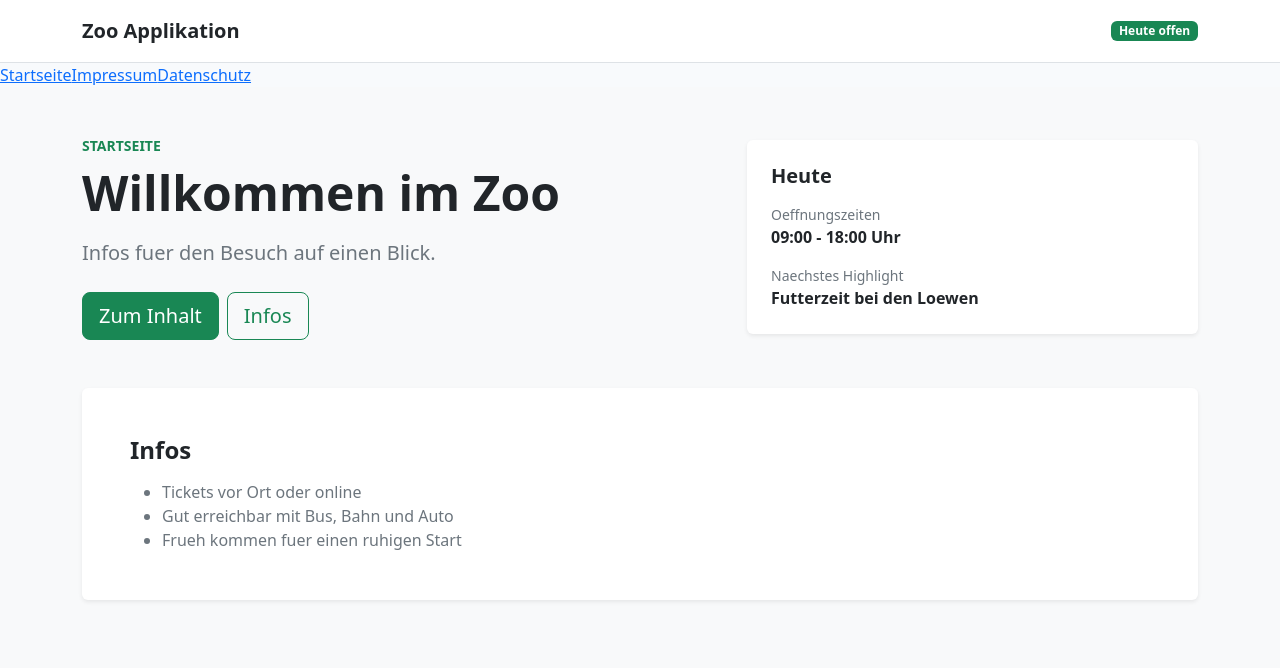
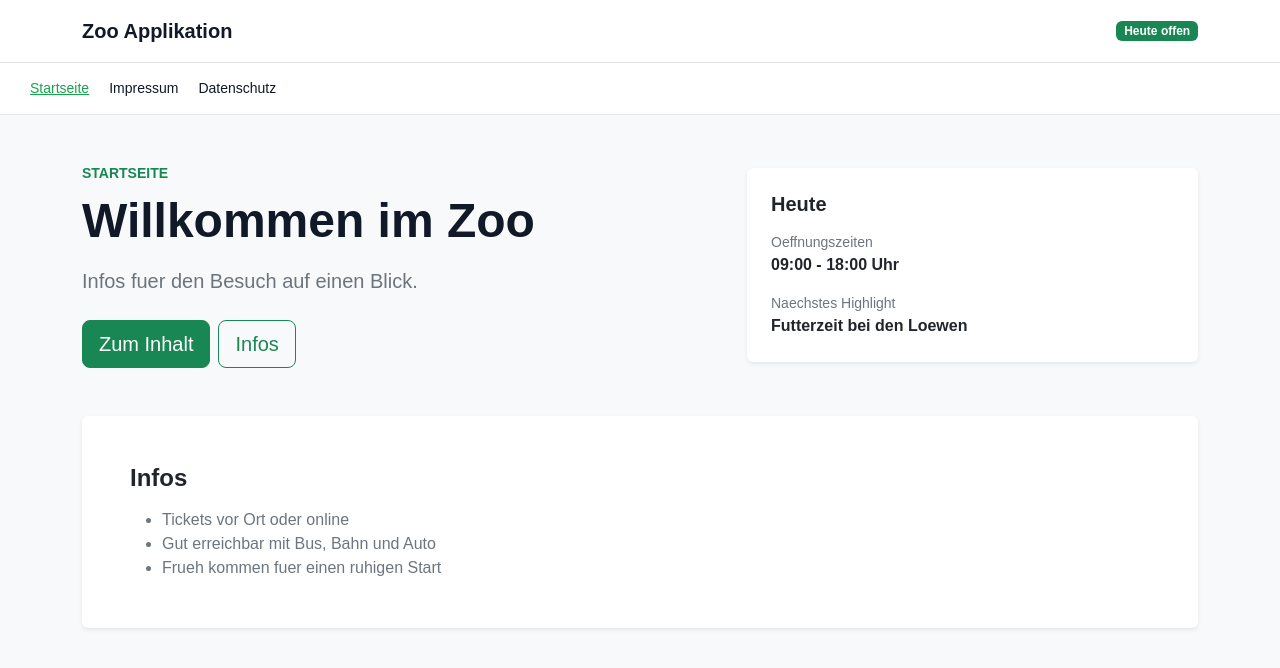
Before and after one commit to Mangorix2/Zoo_Applikation, a React (Vite) app: page / in a window 1280 px wide. Shown: the top 668 px of the page. Built offline with nearby package versions, Linux system fonts and the light colour scheme.

Commit message:
feat: add Zoo.css

```diff
--- a/src/App.jsx
+++ b/src/App.jsx
@@ -1,4 +1,5 @@
 import './App.css';
+import './Zoo.css'
 import { HashRouter as Router, Routes, Route, NavLink, Link } from 'react-router-dom';
 
 import Startseite from "./Startseite.jsx";
--- /dev/null
+++ b/src/Zoo.css
@@ -0,0 +1,129 @@
+/* Allgemein */
+
+body {
+    margin: 0;
+    font-family: Arial, sans-serif;
+    background: #f6f8fb;
+    color: #111827;
+}
+
+/* Navigation */
+
+.Navigation {
+    background: white;
+    border-bottom: 1px solid #e5e7eb;
+}
+
+.Navigation nav {
+    display: flex;
+    gap: 20px;
+    padding: 15px 30px;
+}
+
+.Navigation nav a {
+    text-decoration: none;
+    color: #111827;
+    font-size: 14px;
+    transition: 0.2s;
+}
+
+.Navigation nav a:hover {
+    color: #16a34a;
+}
+
+.Navigation nav a.active {
+    color: #16a34a;
+    text-decoration: underline;
+}
+
+/* Seitenlayout */
+
+.zoo-page {
+    min-height: 100vh;
+    background: #f6f8fb;
+}
+
+.zoo-wrapper {
+    max-width: 1000px;
+    margin: 0 auto;
+    padding: 40px 20px;
+}
+
+/* Titel */
+
+.zoo-label {
+    color: #16a34a;
+    text-transform: uppercase;
+    font-size: 13px;
+    font-weight: 600;
+    margin-bottom: 10px;
+}
+
+.zoo-title {
+    font-size: 42px;
+    font-weight: bold;
+    margin-bottom: 10px;
+    color: #111827;
+}
+
+.zoo-subtitle {
+    font-size: 15px;
+    color: #6b7280;
+    margin-bottom: 35px;
+}
+
+/* Cards */
+
+.zoo-card {
+    background: white;
+    border-radius: 12px;
+    padding: 22px;
+    margin-bottom: 20px;
+    box-shadow: 0 2px 8px rgba(0,0,0,0.05);
+}
+
+.zoo-card h2,
+.zoo-card h3 {
+    margin-top: 0;
+    margin-bottom: 10px;
+    font-size: 18px;
+}
+
+.zoo-card p,
+.zoo-card li,
+.zoo-card dd {
+    color: #374151;
+    font-size: 14px;
+    line-height: 1.6;
+}
+
+/* Grid */
+
+.zoo-grid {
+    display: grid;
+    grid-template-columns: repeat(auto-fit, minmax(320px, 1fr));
+    gap: 20px;
+}
+
+/* Definition Lists */
+
+.zoo-card dt {
+    font-size: 13px;
+    color: #6b7280;
+    margin-bottom: 4px;
+}
+
+.zoo-card dd {
+    margin: 0 0 12px 0;
+    font-weight: 600;
+    color: #111827;
+}
+
+/* Footer */
+
+.zoo-footer {
+    text-align: center;
+    padding: 25px;
+    font-size: 12px;
+    color: #6b7280;
+}
```
